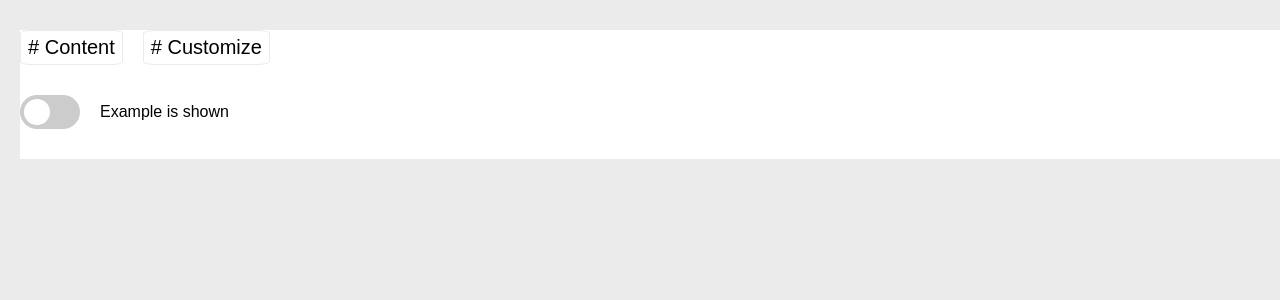
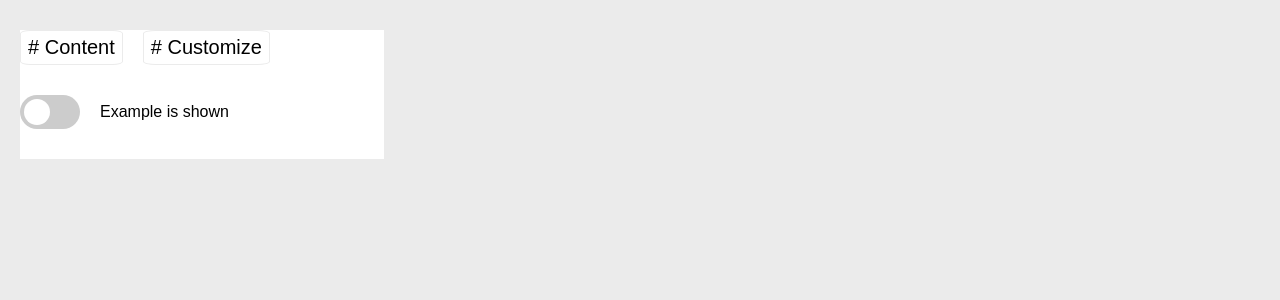
Before and after one commit to vasenkom/CV-maker, a React (Vite) app in the folder cvMaker/: page / in a window 1280 px wide. Shown: the top 300 px of the page. Built offline with nearby package versions, Linux system fonts and the light colour scheme.

Commit message:
add logic so every part would be displayed on the right spot

```diff
--- a/cvMaker/src/index.css
+++ b/cvMaker/src/index.css
@@ -7,6 +7,20 @@
 body {
   background-color: rgb(235, 235, 235);
 }
+#Application {
+  display: flex;
+  flex-direction: row;
+}
+#Left {
+  display: flex;
+  flex-direction: column;
+  width: 30%; /* Maybe more */
+}
+#Right {
+  display: flex;
+  flex-direction: column;
+  width: 70%;
+}
 #SettingPart {
   margin-top: 30px;
   margin-left: 20px;
--- a/cvMaker/src/main.jsx
+++ b/cvMaker/src/main.jsx
@@ -6,6 +6,11 @@ import "./index.css";
 
 createRoot(document.getElementById("root")).render(
   <StrictMode>
-    <SettingPart />
+    <div id="Application">
+      <div id="Left">
+        <SettingPart />
+      </div>
+      <div id="Right"></div>
+    </div>
   </StrictMode>
 );
```
